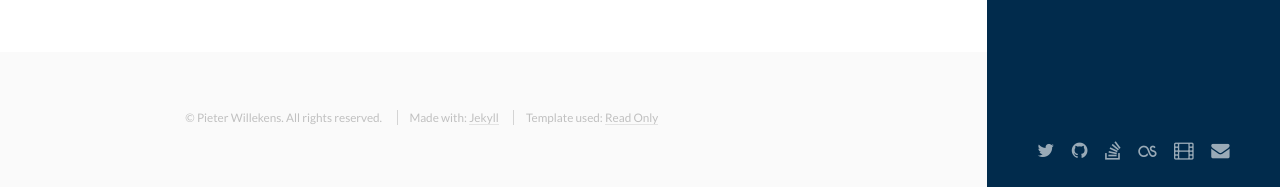
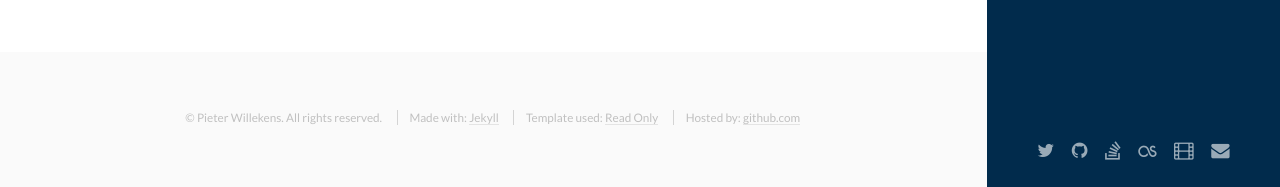
Before and after one commit to pataar/website-archived, a Jekyll site: the page built from index.html, in a window 1280 px wide and 900 px high, scrolled down 1926 px. Shown: the part 713-900 px from the top of the window. Built offline with Jekyll 4.4.1, drawn with Linux system fonts in a browser that asks for light colours.

Commit message:
Shout-out to github

```diff
--- a/Gemfile
+++ b/Gemfile
@@ -1,2 +1,3 @@
 source 'http://rubygems.org'
 gem 'github-pages'
+gem 'wdm', '>= 0.1.0' if Gem.win_platform?
--- a/_includes/footer.html
+++ b/_includes/footer.html
@@ -5,6 +5,7 @@
                 <li>&copy; Pieter Willekens. All rights reserved.</li>
                 <li>Made with: <a href="https://jekyllrb.com/">Jekyll</a></li>
                 <li>Template used: <a href="https://github.com/CloudCannon/Read-Only-Jekyll-Theme">Read Only</a></li>
+                <li>Hosted by: <a href="https://pages.github.com/">github.com</a></li>
             </ul>
         </div>
     </section>
```
Also changed, not shown: Gemfile.lock, favicon.ico (added), 1 other file.
